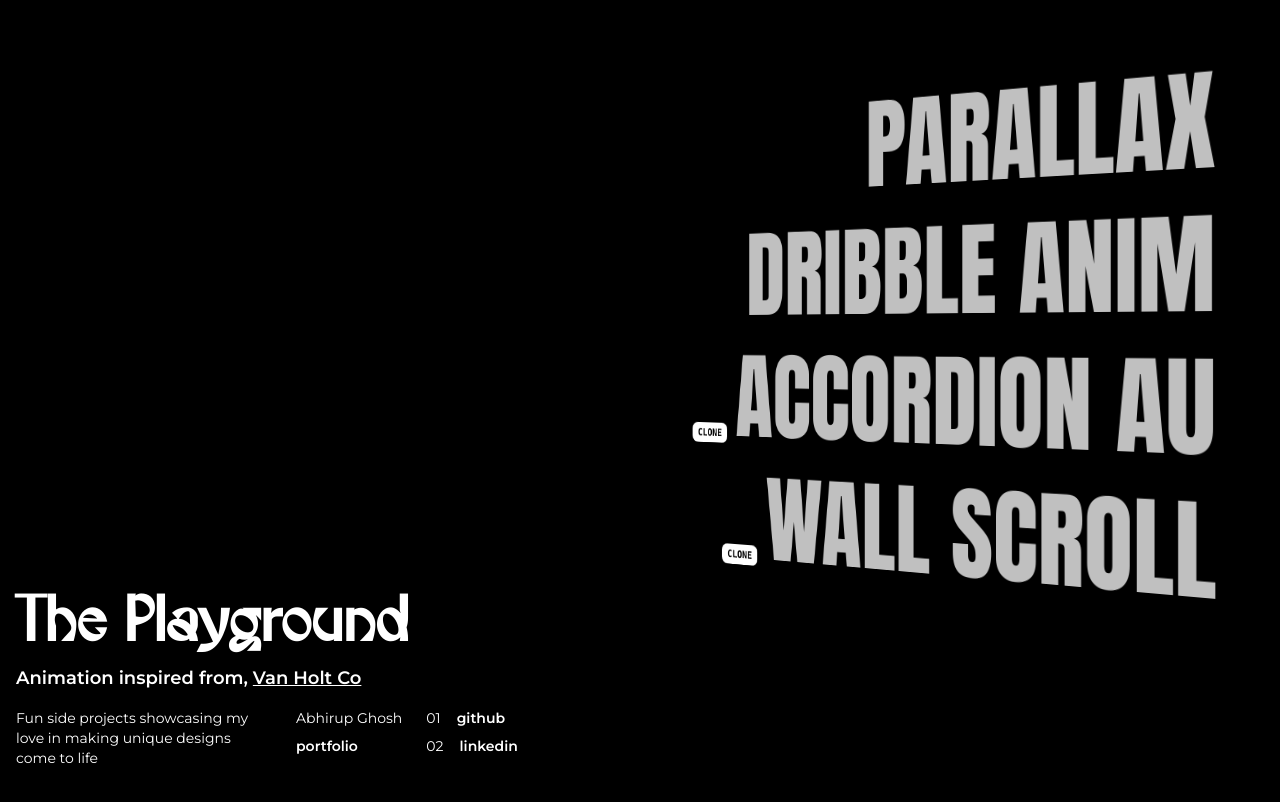
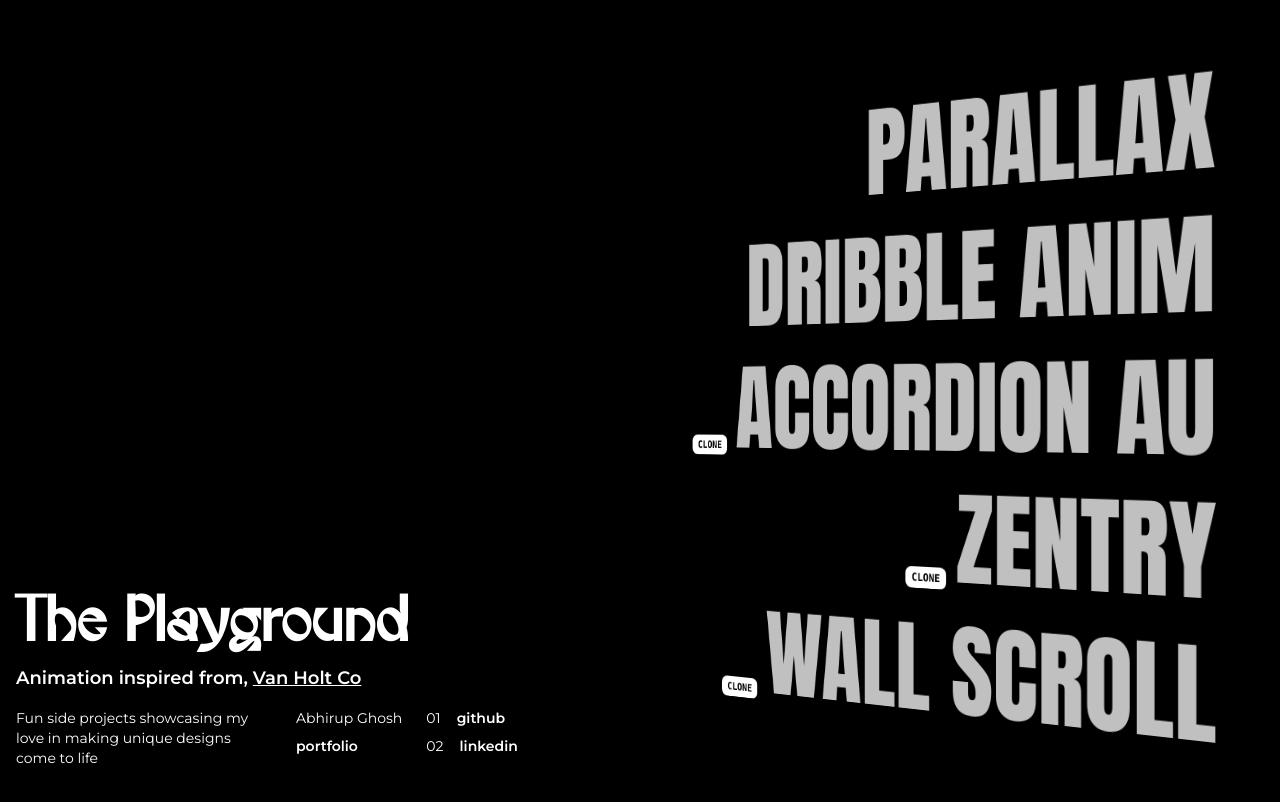
Before and after one commit to ghosh-abhirup/playground, a Next.js app: page /wall-scroll in a window 1280 px wide. Shown: the top 802 px of the page. Built offline with nearby package versions, Linux system fonts and the light colour scheme; a web font is replaced by a local one.

Commit message:
zentry clone route addition

```diff
--- a/app/utility.js
+++ b/app/utility.js
@@ -29,12 +29,14 @@
     img: "/images/routes/accordion.png",
     desc: "Impressive animation inspired from Accordion AU website (from awward list), with timeline animations and shape movements ",
   },
-  // {
-  //   name: "Zentry",
-  //   link: "/",
-  //   type: "clone",
-  //   desc: "Zentry is a modern web3 gaming website which made the roll last year in animation industry due to their awesome animations",
-  // },
+  {
+    name: "Zentry",
+    link: "https://zentry-clone.avidev.in/",
+    target: "redirect",
+    type: "clone",
+    img: "/images/routes/zentry.png",
+    desc: "Zentry is a modern web3 gaming website which made the roll last year in animation industry due to their awesome animations. This is a clone of their home page.",
+  },
   {
     name: "Wall Scroll",
     link: "/wall-scroll",
--- a/components/home/WorkCarousel.jsx
+++ b/components/home/WorkCarousel.jsx
@@ -35,7 +35,7 @@
   return (
     <div className="size-full relative overflow-hidden">
       {routes?.map((route, index) => (
-        <Link href={route.link} className={`carousel_item ${index == 0 ? "carousel_active" : ""}`} id={`carousel_item_${index + 1}`} key={index}>
+        <Link href={route.link} target={route?.target == "redirect" ? "_blank" : "_self"} className={`carousel_item ${index == 0 ? "carousel_active" : ""}`} id={`carousel_item_${index + 1}`} key={index}>
           <img src={route?.img} alt="bg" className={`absolute brightness-75 size-full object-cover `} />
           <div className="w-1/2 absolute bottom-0 left-0 text-pastel_black bg-off_white p-4">
             <p className="title font-moderniz">{route.name}</p>
```
Also changed, not shown: public/images/routes/zentry.png (added).
